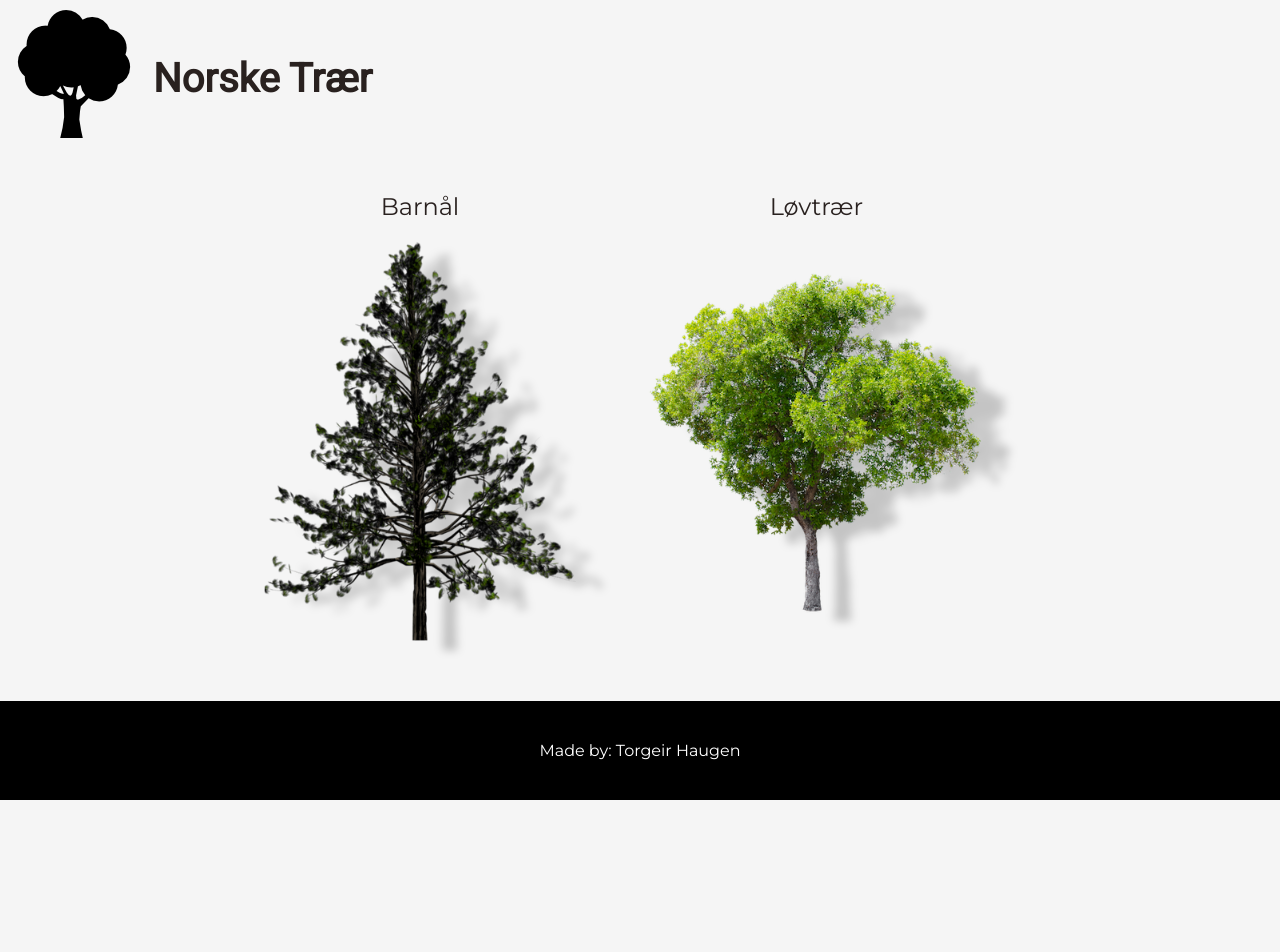
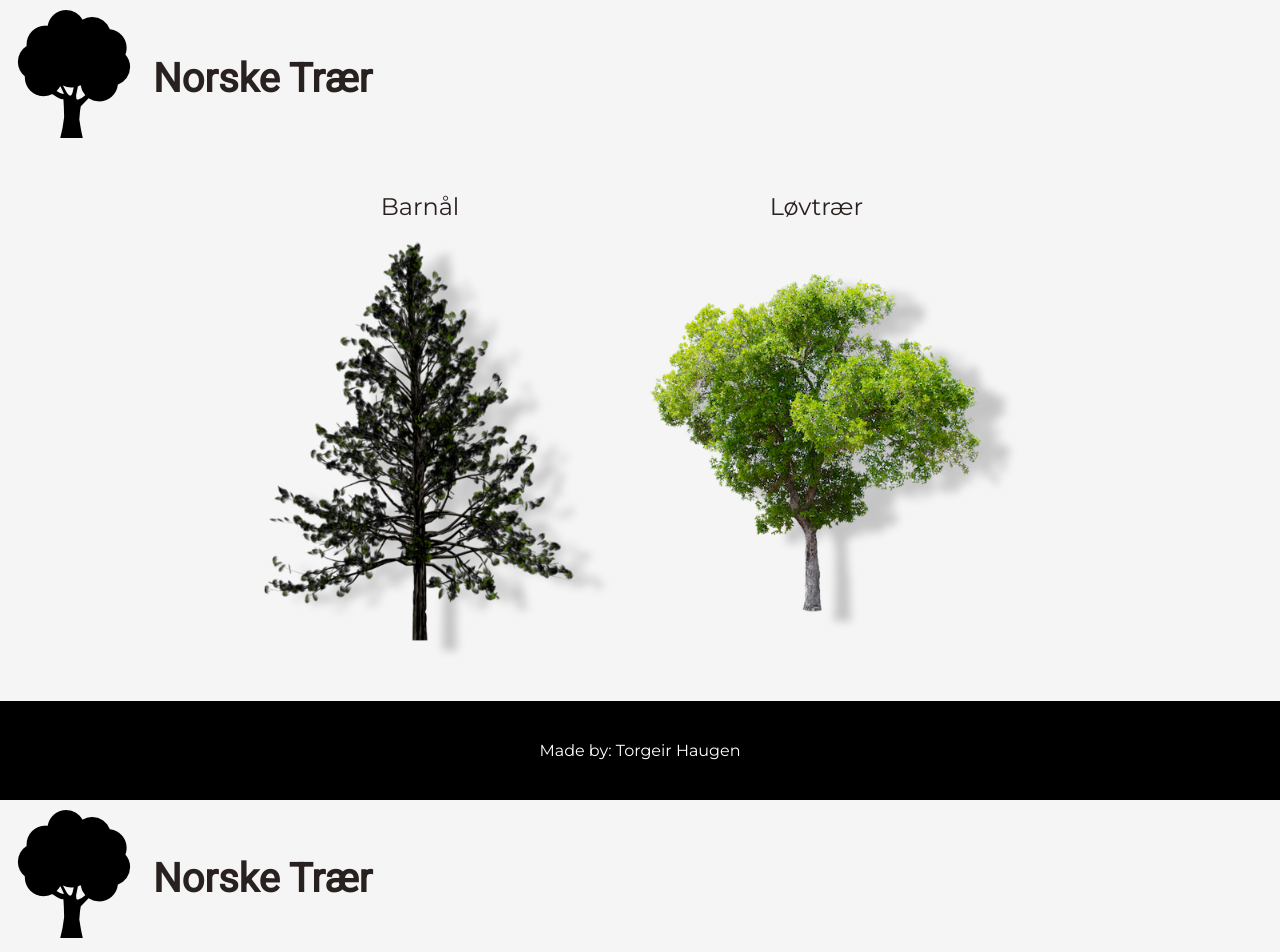
Before and after one commit to kodeebo/hvilket-tre-er-det, a React (Vite) app: page / in a window 1280 px wide. Shown: the top 952 px of the page. Before the commit the page ends 800 px from the top, so only its background shows below. Built offline with nearby package versions, Linux system fonts and the light colour scheme.

Commit message:
More route

```diff
--- a/src/index.tsx
+++ b/src/index.tsx
@@ -12,6 +12,7 @@ const App = () => {
     <BrowserRouter basename={"/"}>
       <GlobalStyle />
       <Route path="/" component={Main} />
+      <Route path="*" component={Main} />
     </BrowserRouter>
   );
 };
```
